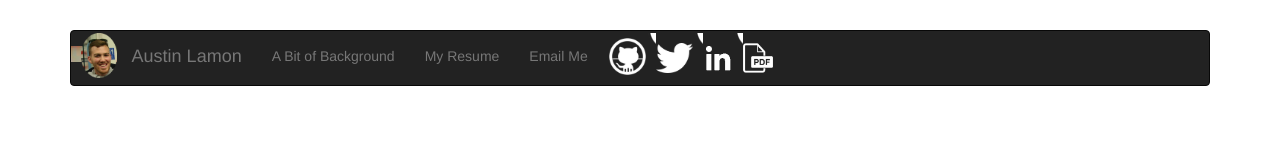
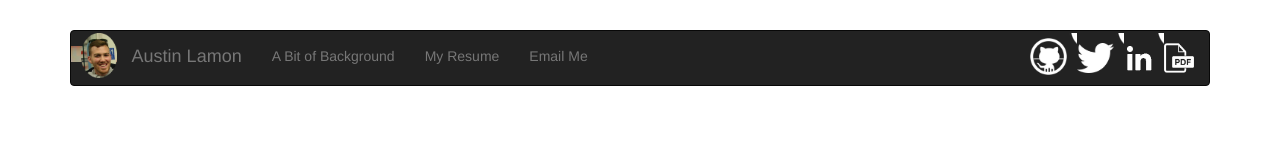
Before and after one commit to austinlamon/personal_webpage, a website: page public/index.html in a window 1280 px wide. Drawn offline with Linux system fonts and the light colour scheme; files whose address does not match are found by name.

Commit message:
Got the stupid alignment of icons on the navbar to work

```diff
--- a/public/css/style.css
+++ b/public/css/style.css
@@ -123,6 +123,11 @@ a:link, a:visited {
   background: url(images/tiwt.png) no-repeat left center;
 }
 
+.right {
+    float: right;
+    margin-right: 15px;
+}
+
 .icons
 {
   margin-right: 3px;
--- a/public/index.html
+++ b/public/index.html
@@ -38,10 +38,11 @@
 			<li><a href="/resume">My Resume</a></li>
 			<li><a href="mailto:a.lamon4@gmail.com">Email Me</a></li>
 			</ul>
+			<div class="right">
 		<div class="navbar-header"><a class="icons" target="_blank" href="https://github.com/alamon4"><img align="right" src="images/git.png" vspace="7px" height="37px"></img></a></div>
 		<div class="navbar-header"><a class="branded" target="_blank" href="https://twitter.com/austinlamon4"><img align="right" src="images/tiwt.png" vspace="12px" height="30px"></img></a></div>
 		<div class="navbar-header"><a class="branded" target="_blank" href="https://www.linkedin.com/pub/austin-lamon/9b/29b/471"><img align="right" src="images/linked.gif" vspace="12px" height="30px"></img></a></div>
-		<div class="navbar-header"><a class="branded" target="_blank" href="images/alamon_resume.pdf"><img align="right" src="images/pdf.png" vspace="12px" height="30px"></img></a></div>
+		<div class="navbar-header"><a class="branded" target="_blank" href="images/alamon_resume.pdf"><img align="right" src="images/pdf.png" vspace="12px" height="30px"></img></a></div></div>
 	</nav>
 
 	<!-- ANGULAR DYNAMIC CONTENT -->
```
